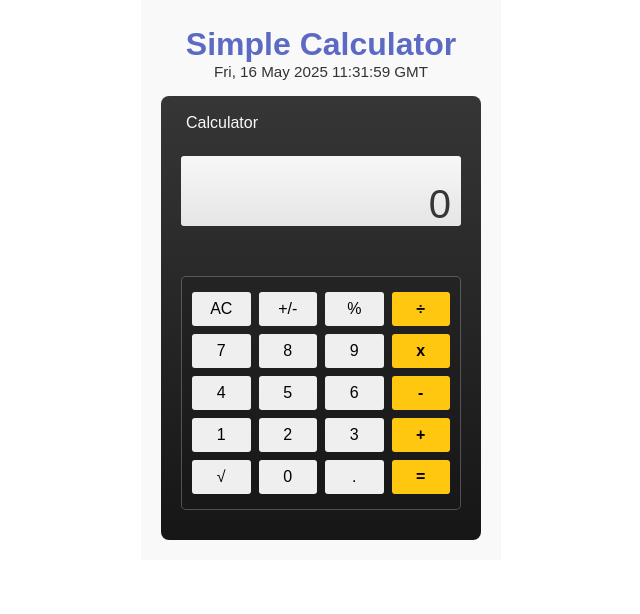
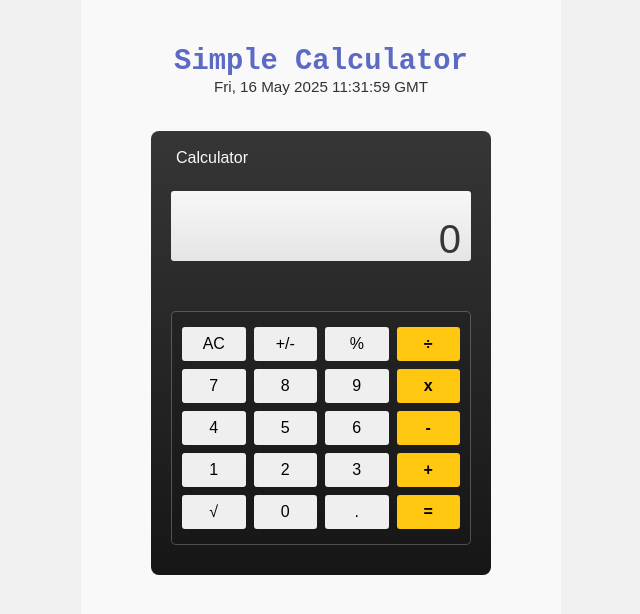
Before and after one commit to Desigveloper/Simple-Calculator, a plain HTML site: page src/index.html in a window 1280 px wide. Shown: the whole page, without its empty margins (319-959 px from the left). Drawn offline with Linux system fonts and the light colour scheme.

Commit message:
Restructured files and added styles

```diff
--- a/index.html
+++ b/src/index.html
@@ -26,8 +26,8 @@
                 <button class="btn">+/-</button>
                 <button class="btn">AC</button>
               -->
-              <button class="btn" id="btn-resetc">AC</button>
-              <button class="btn" id="btn-plus-minus">+/-</button>
+              <button class="btn" id="btn-reset">AC</button>
+              <button class="btn" id="btn-unary-convert">+/-</button>
               <button class="btn" id="btn-percent">%</button>
               <button class="btn btn-op" id="btn-division">÷</button>
               <button class="btn" id="btn-7">7</button>
@@ -42,7 +42,7 @@
               <button class="btn" id="btn-2">2</button>
               <button class="btn" id="btn-3">3</button>
               <button class="btn btn-op" id="btn-plus">+</button>
-              <button class="btn" id="btn-reset">√</button>
+              <button class="btn" id="btn-sqroot">√</button>
               <button class="btn" id="btn-zero">0</button>
               <button class="btn" id="btn-dot">.</button>
               <button class="btn btn-op" id="btn-equal">=</button>
--- a/styles.css
+++ b/src/styles.css
@@ -8,19 +8,23 @@ body{
     font-family: Arial, Helvetica, sans-serif;
     font-size: 1.25rem;
     line-height: 1.5;
+    background-color: #f0f0f0;
 }
-
+h1, h2, h3, h4, h5, h6 {
+    font-family: 'Courier New', Courier, monospace;
+    font-weight: 600;
+}
 .container {
     width: 100%;
-    max-width: 360px;
-    padding: 1em;
+    max-width: 480px;
+    padding: 2em 3.5em;
     margin: 0 auto;
     background-color: #f9f9f9;
     text-align: center;
 }
 .title {
     color: #5C6AC4;
-    font-size: 2rem;
+    font-size: 1.8rem;
 }
 
 p.currentTime {
@@ -36,7 +40,7 @@ p.currentTime {
     display: flex;
     flex-direction: column;
     padding: 3em 1em 1.5em;
-    margin-top: 1em;
+    margin-top: 2em;
     border-radius: 8px;
     -webkit-border-radius: 8px;
     -moz-border-radius: 8px;
```
Also changed, not shown: src/script.js (renamed from script.js).
